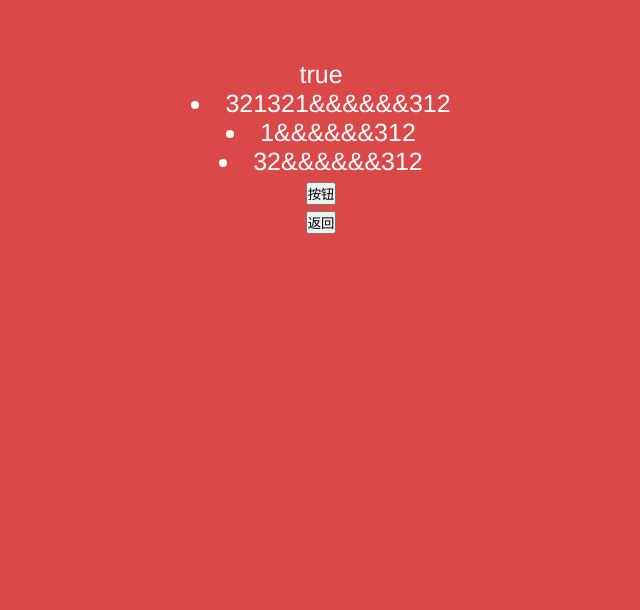
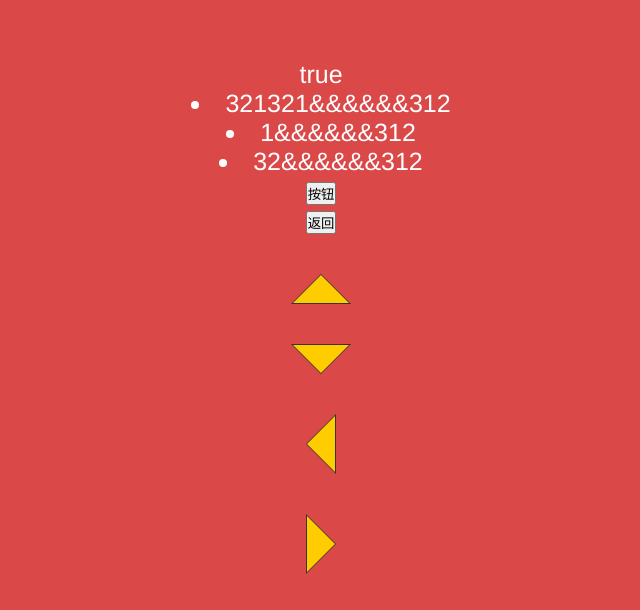
Before and after one commit to renmfe/outstanding, a Vue app: page /#/detail in a window 1280 px wide. Shown: the top 610 px of the page, without its empty margins (319-959 px from the left). Built offline with nearby package versions, Linux system fonts and the light colour scheme.

Commit message:
徐汇学区房

```diff
--- a/src/components/Detail.vue
+++ b/src/components/Detail.vue
@@ -3,6 +3,22 @@
 <p>{{this.test}}</p>
 <end :message="message"></end>
 <button @click="back">返回</button>
+<div class="triangle_border_up">
+    <span></span>
+</div>
+<!-- 向下的三角形 -->
+<div class="triangle_border_down">
+    <span></span>
+</div>
+<!-- 向左的三角形 -->
+<div class="triangle_border_left">
+    <span></span>
+</div>
+
+<!-- 向右的三角形 -->
+<div class="triangle_border_right">
+    <span></span>
+</div>
   </div>
 </template>
 <script>
@@ -29,6 +45,88 @@ this.$router.go(-1)
 }
 }
 </script>
-<style lang="">
+<style lang="" scoped="">
+.triangle_border_up{
+    width:0;
+    height:0;
+    border-width:0 30px 30px;
+    border-style:solid;
+    border-color:transparent transparent #333;/*透明 透明  灰*/
+    margin:40px auto;
+    position:relative;
+}
+.triangle_border_up span{
+    display:block;
+    width:0;
+    height:0;
+    border-width:0 28px 28px;
+    border-style:solid;
+    border-color:transparent transparent #fc0;/*透明 透明  黄*/
+    position:absolute;
+    top:1px;
+    left:-28px;
+}
+.triangle_border_down{
+    width:0;
+    height:0;
+    border-width:30px 30px 0;
+    border-style:solid;
+    border-color:#333 transparent transparent;/*灰 透明 透明 */
+    margin:40px auto;
+    position:relative;
+}
+.triangle_border_down span{
+    display:block;
+    width:0;
+    height:0;
+    border-width:28px 28px 0;
+    border-style:solid;
+    border-color:#fc0 transparent transparent;/*黄 透明 透明 */
+    position:absolute;
+    top:-29px;
+    left:-28px;
+}
+/*向左*/
+.triangle_border_left{
+    width:0;
+    height:0;
+    border-width:30px 30px 30px 0;
+    border-style:solid;
+    border-color:transparent #333 transparent transparent;/*透明 灰 透明 透明 */
+    margin:40px auto;
+    position:relative;
+}
+.triangle_border_left span{
+    display:block;
+    width:0;
+    height:0;
+    border-width:28px 28px 28px 0;
+    border-style:solid;
+    border-color:transparent #fc0 transparent transparent;/*透明 黄 透明 透明 */
+    position:absolute;
+    top:-28px;
+    left:1px;
+}
+/*向右*/
+.triangle_border_right{
+    width:0;
+    height:0;
+    border-width:30px 0 30px 30px;
+    border-style:solid;
+    border-color:transparent transparent transparent #333;/*透明 透明 透明 灰*/
+    margin:40px auto;
+    position:relative;
+}
+.triangle_border_right span{
+    display:block;
+    width:0;
+    height:0;
+    border-width:28px 0 28px 28px;
+    border-style:solid;
+    border-color:transparent transparent transparent #fc0;/*透明 透明 透明 黄*/
+    position:absolute;
+    top:-28px;
+    left:-29px;
+}
 
 </style>
--- a/src/router/index.js
+++ b/src/router/index.js
@@ -7,11 +7,10 @@ import House from '@/components/House'
 Vue.use(Router)
 
 export default new Router({
-  routes: [
-    {
+    routes: [{
             path: '/',
             name: 'home',
-      component: Home
+            component: House
         },
         {
             path: '/detail',
```
Lines whose indentation alone changed are shown as unchanged.
